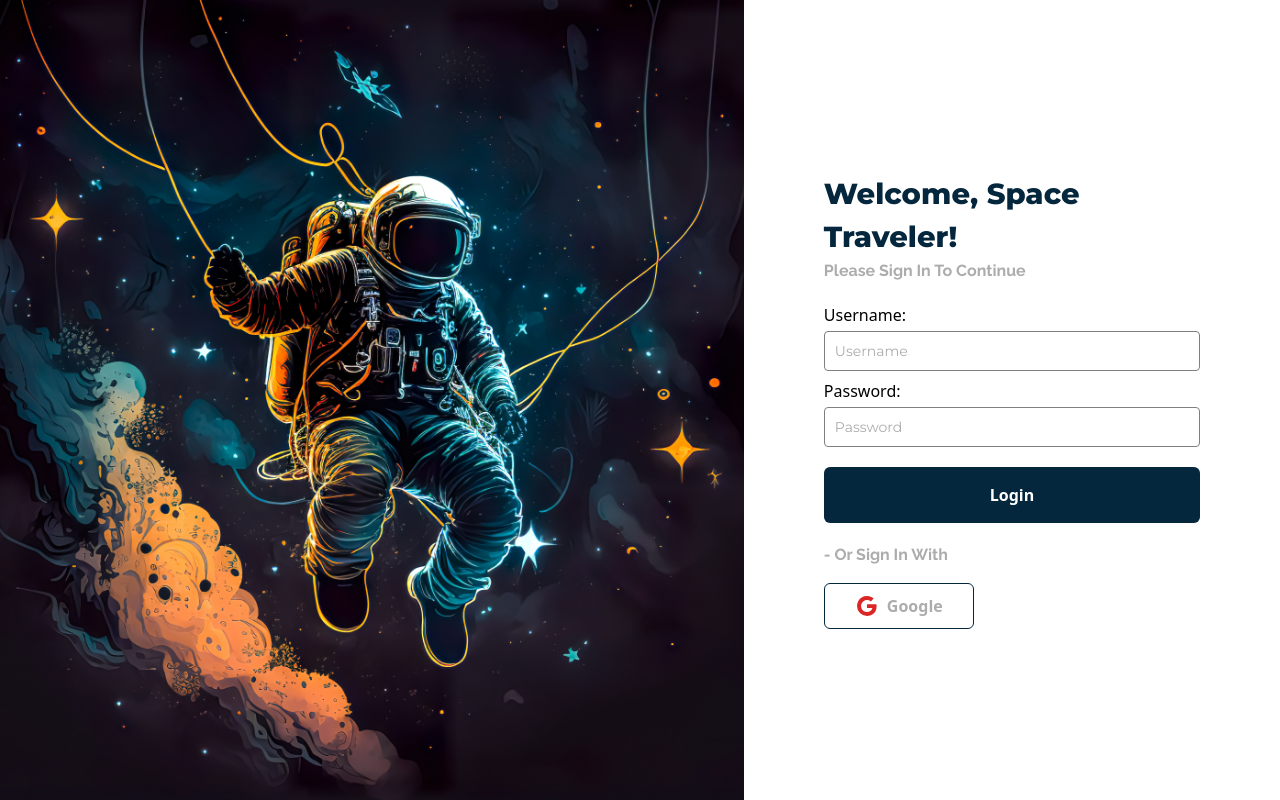
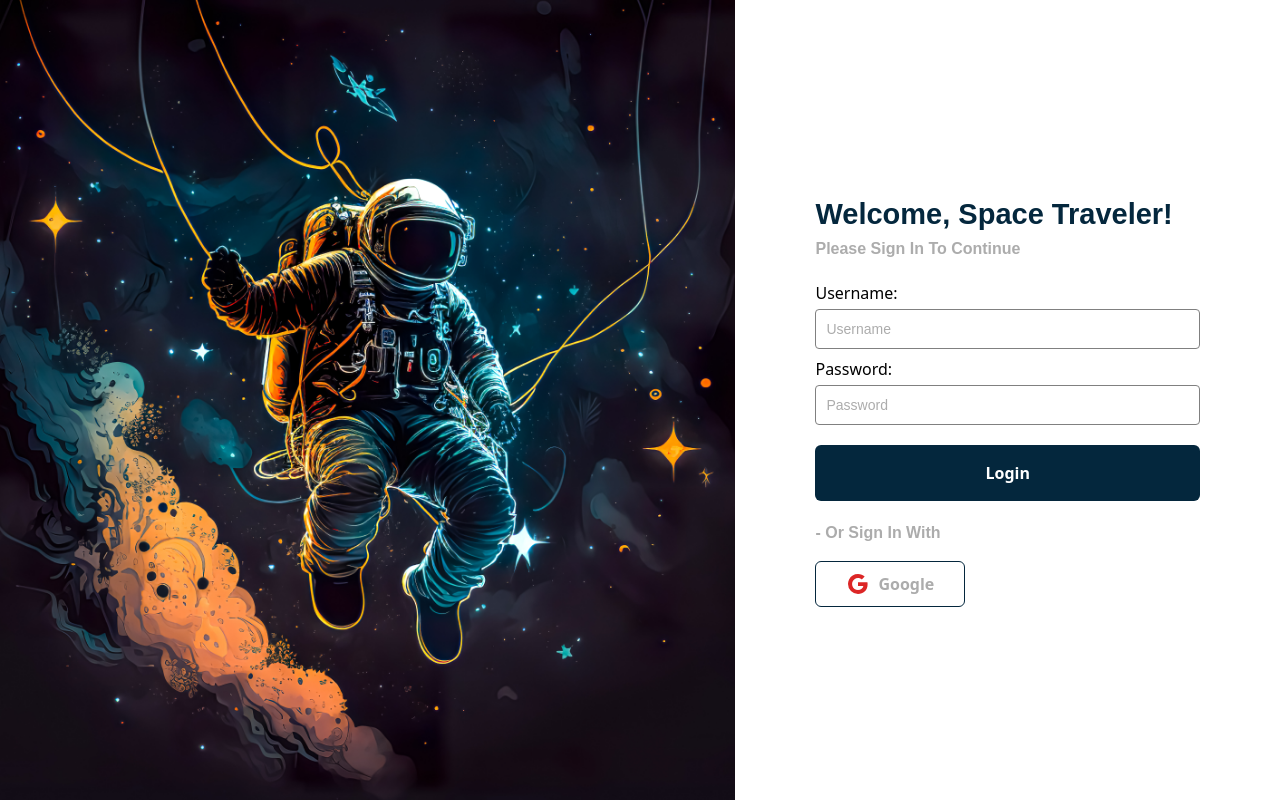
Before and after one commit to oliviacweb/pryon-project-iss, a React (Create React App) app: page / in a window 1280 px wide. Built offline with nearby package versions, Linux system fonts and the light colour scheme.

Commit message:
comment out fonts due to error

```diff
--- a/src/styles/_base.scss
+++ b/src/styles/_base.scss
@@ -1,12 +1,10 @@
 // Fonts
-@import "@fontsource/montserrat/800.css";
-@import "@fontsource/montserrat/400.css";
-@import "@fontsource/raleway/700.css";
-@import "@fontsource/raleway/400.css";
+// @import "@fontsource/raleway/.css";
+// @import "@fontsource/raleway/.css";
 
-p {
-    font-family: "Raleway", sans-serif;
-}
+// p {
+//     font-family: "Raleway", sans-serif;
+// }
 
 input {
     font-family: "Montserrat", sans-serif;
```
